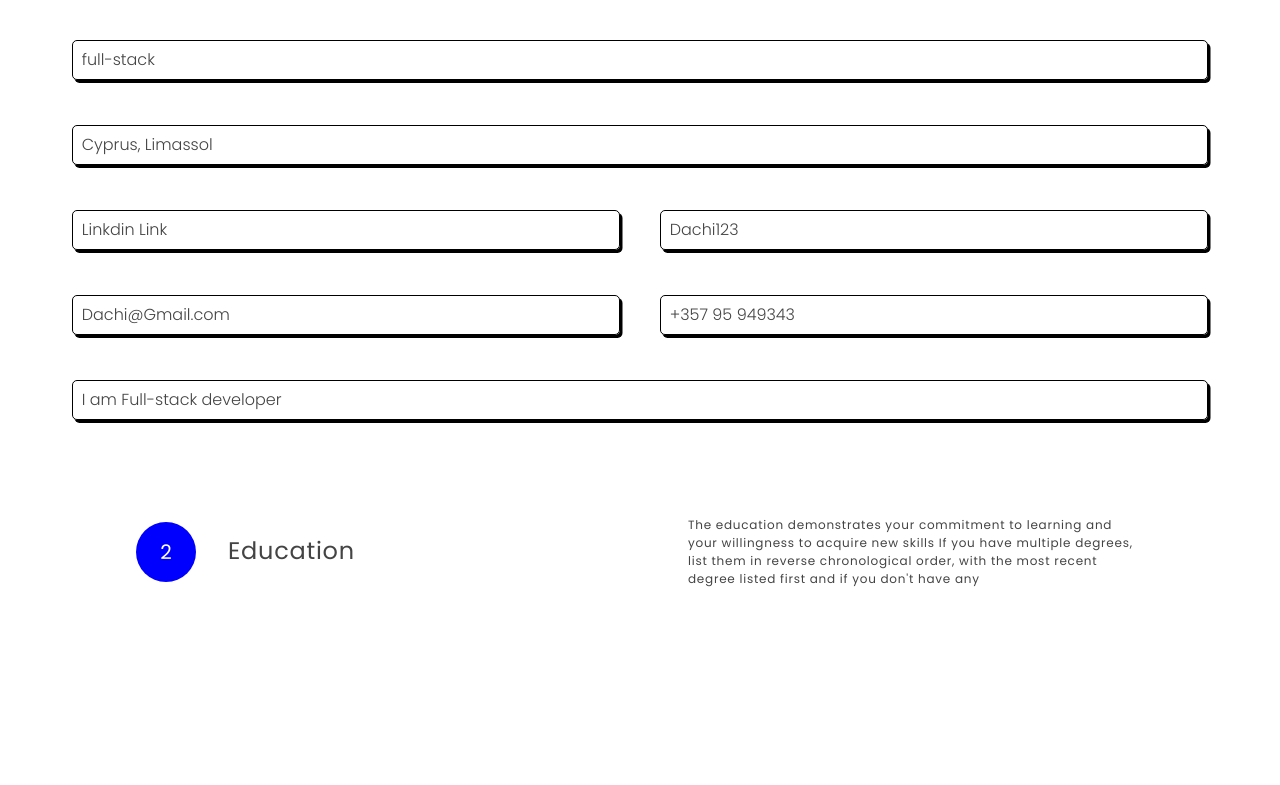
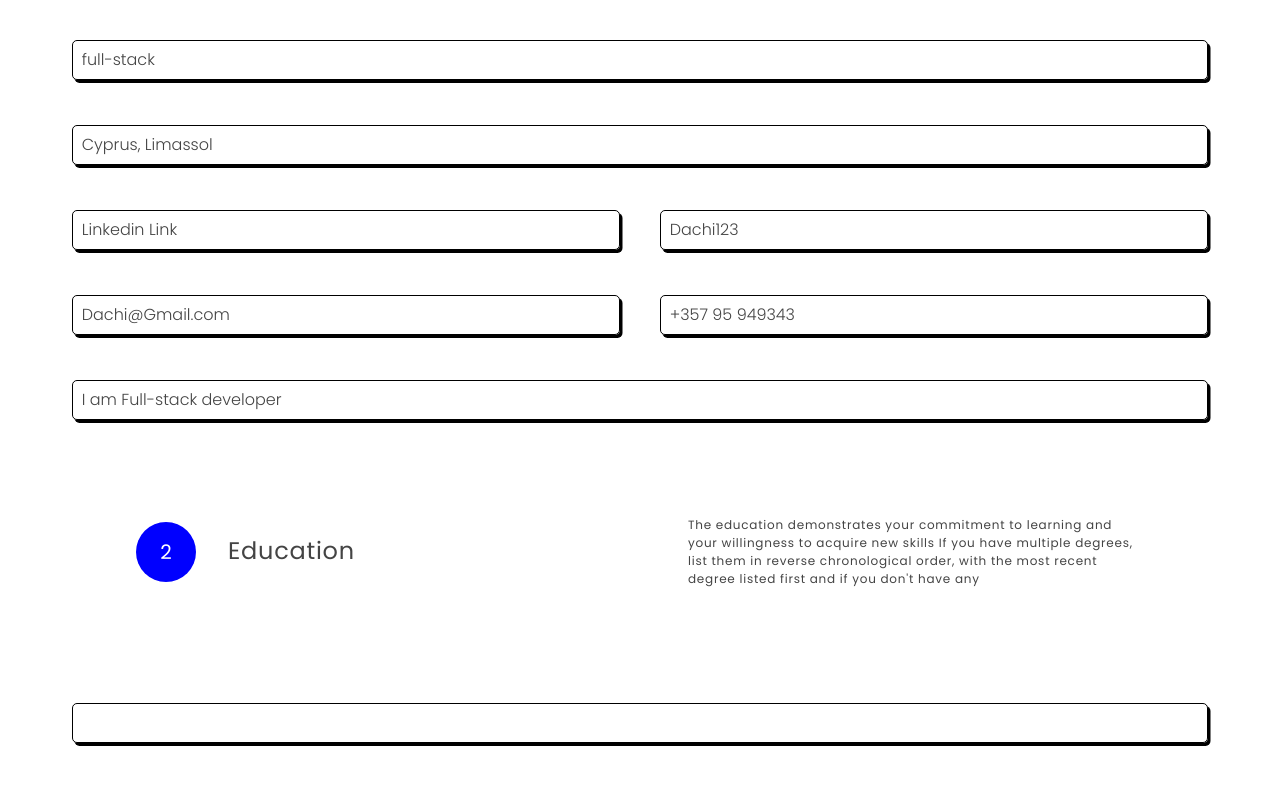
Before and after one commit to dachiko1233/CV-builder, a React (Vite) app: page / in a window 1280 px wide. Shown: the part 933-1718 px from the top of the page. Before the commit the page ends 1621 px from the top, so only its background shows below. Built offline with nearby package versions, Linux system fonts and the light colour scheme.

Commit message:
initial commit

```diff
--- a/src/components/CVPreview.jsx
+++ b/src/components/CVPreview.jsx
@@ -1,10 +1,11 @@
 import React from 'react';
 import NavBar from './NavBar';
-import { useBulder } from '../context/CVProvider';
+
 import PreMain from './PreMain';
+import { useBuilder } from '../context/CVProvider';
 
 function CVPreview() {
-  const { preview, pic } = useBulder();
+  const { preview, pic } = useBuilder();
   return (
     <section>
       <NavBar />
--- a/src/components/Editor.jsx
+++ b/src/components/Editor.jsx
@@ -37,31 +37,31 @@ function Editor() {
           name="profession"
           pla="Type your Firts name"
         />
-        <Inputs id="cv-name" type="text" name="city" pla="Type your City" />
+        <Inputs id="cv-city" type="text" name="city" pla="Type your City" />
 
         <Inputs
-          id="cv-name"
+          id="cv-linkdin"
           type="text"
           name="linkdin"
           pla="Type your Linkdin name"
         />
         <Inputs
-          id="cv-name"
+          id="cv-portolio"
           type="text"
           name="portfolio"
           pla="Type your Portfolio URL"
         />
 
         <Inputs
-          id="cv-name"
-          type="text"
+          id="cv-email"
+          type="email"
           name="email"
           pla="Type your @gmai.com "
         />
-        <Inputs id="cv-name" type="text" name="phone" pla="Type your Number " />
+        <Inputs id="cv-phone" type="tel" name="phone" pla="Type your Number " />
 
         <Inputs
-          id="cv-name"
+          id="cv-about"
           type="text"
           name="about"
           pla="Type your Description (About me) "
@@ -72,6 +72,10 @@ function Editor() {
         title="Education"
         text="The education demonstrates your commitment to learning and your willingness to acquire new skills If you have multiple degrees, list them in reverse chronological order, with the most recent degree listed first and if you don't have any "
       />
+
+      <div className="inp-grid container">
+        <Inputs id="ed-School" text="text" />
+      </div>
     </div>
   );
 }
--- a/src/components/General.jsx
+++ b/src/components/General.jsx
@@ -5,11 +5,14 @@ function General({ title, number, text }) {
     <section className="section-inp container">
       <div className="inp-dec">
         <div className="inp-info">
+          {/* Section number */}
           <span className="inp-number">{number}</span>
 
+          {/* section title */}
           <h3 className="inp-title">{title}</h3>
         </div>
 
+        {/* section text */}
         <div className="inp-about">
           <p className="inp-text">{text}</p>
         </div>
--- a/src/components/PreMain.jsx
+++ b/src/components/PreMain.jsx
@@ -1,8 +1,8 @@
+import { useBuilder } from '../context/CVProvider';
 import Styles from './PreMain.module.css';
-import { useBulder } from '../context/CVProvider';
 
 export default function PreMain() {
-  const { form } = useBulder();
+  const { form } = useBuilder();
 
   console.log(form.number);
   return (
--- a/src/components/Profile.jsx
+++ b/src/components/Profile.jsx
@@ -1,8 +1,8 @@
 import React, { useEffect } from 'react';
-import { useBulder } from '../context/CVProvider';
+import { useBuilder } from '../context/CVProvider';
 
 function Profile() {
-  const { preview, handleFileChange, pic } = useBulder();
+  const { preview, handleFileChange, pic } = useBuilder();
 
   useEffect(() => {
     return () => {
--- a/src/components/inputs.jsx
+++ b/src/components/inputs.jsx
@@ -1,7 +1,8 @@
-import { useBulder } from '../context/CVProvider';
+import { useBuilder } from '../context/CVProvider';
 
 function Inputs({ id, type, name, pla }) {
-  const { form, handleChange } = useBulder();
+  const { form, handleChange } = useBuilder();
+
   return (
     <>
       <form className="inp-form">
--- a/src/context/CVProvider.jsx
+++ b/src/context/CVProvider.jsx
@@ -1,5 +1,4 @@
 import React, { createContext, useContext } from 'react';
-
 import { useState, useEffect } from 'react';
 
 const BulderContext = createContext();
@@ -8,18 +7,23 @@ const pic =
   'https://encrypted-tbn0.gstatic.com/images?q=tbn:ANd9GcQf1fiSQO7JfDw0uv1Ae_Ye-Bo9nhGNg27dwg&s';
 
 function CVProvider({ children }) {
+  //useState for General information
   const [form, setForm] = useState({
     name: 'Johnny',
     lastname: 'Maisashvili',
     profession: 'full-stack',
     portfolio: 'Dachi123',
     city: 'Cyprus, Limassol',
-    linkdin: 'Linkdin Link',
+    linkdin: 'Linkedin Link',
     phone: '+357 95 949343',
     email: 'Dachi@Gmail.com',
     about: 'I am Full-stack developer',
   });
 
+  //useState for profile img
+  const [preview, setPreview] = useState(null);
+
+  // HandleChange for general Inforamtion
   function handleChange(e) {
     const { name, value } = e.target;
     setForm((prev) => ({
@@ -27,8 +31,6 @@ function CVProvider({ children }) {
       [name]: value,
     }));
   }
-
-  const [preview, setPreview] = useState(null);
 
   function handleFileChange(e) {
     const file = e.target.files[0];
@@ -45,6 +47,7 @@ function CVProvider({ children }) {
       if (preview) URL.revokeObjectURL(preview);
     };
   }, [preview]);
+
   return (
     <BulderContext.Provider
       value={{ handleChange, form, preview, handleFileChange, pic }}
@@ -54,7 +57,7 @@ function CVProvider({ children }) {
   );
 }
 
-function useBulder() {
+function useBuilder() {
   const context = useContext(BulderContext);
   if (context === undefined)
     throw new Error('Bulder context used outside the CVProvider');
@@ -62,4 +65,4 @@ function useBulder() {
   return context;
 }
 
-export { CVProvider, useBulder };
+export { CVProvider, useBuilder };
```
